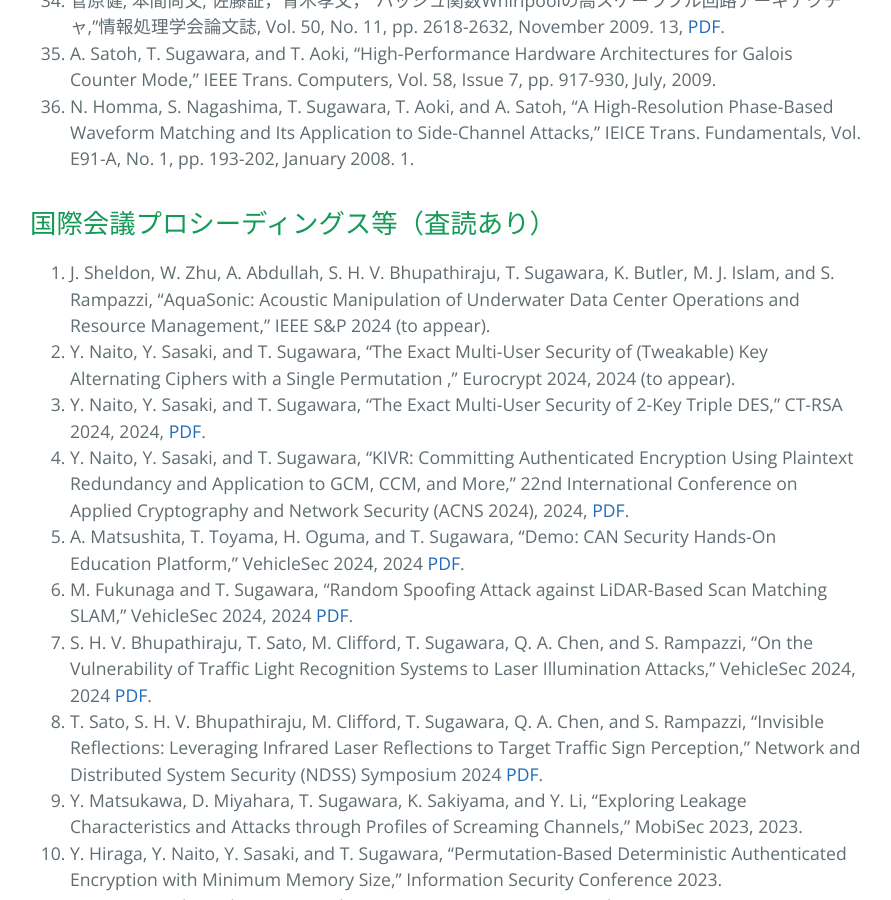
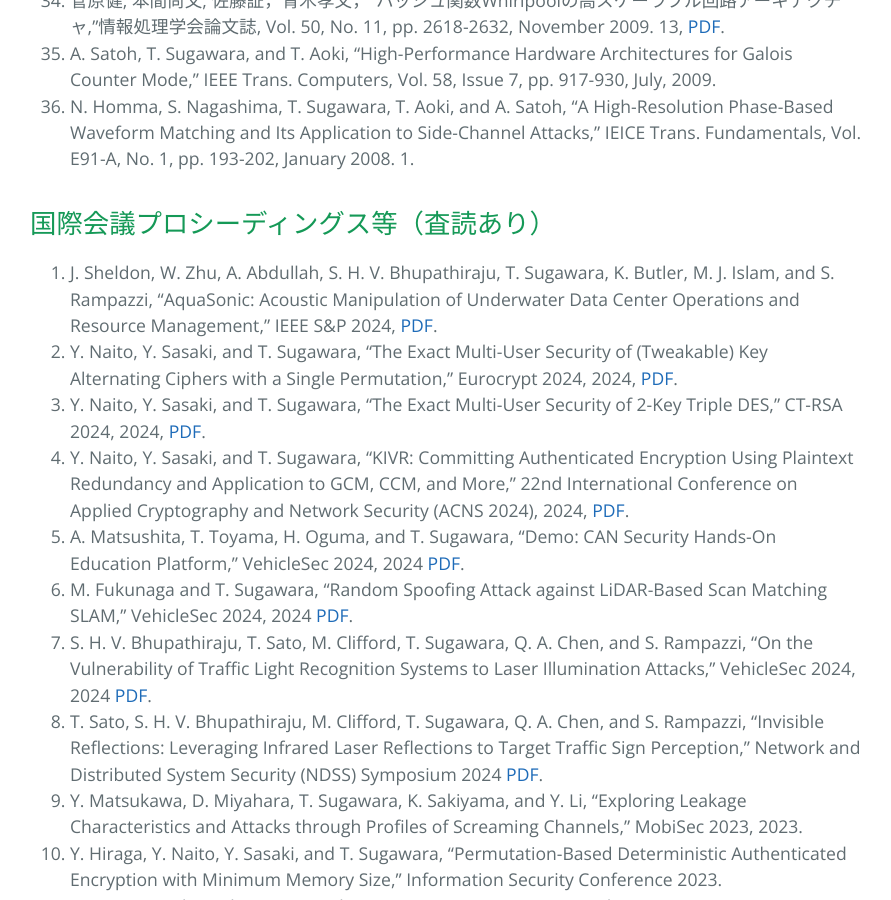
Before and after one commit to sugawara-bbbb/weblab, a Jekyll site: the page built from publication.md, in a window 1280 px wide and 900 px high, scrolled down 2996 px. Shown: the whole window, without its empty margins (194-1085 px from the left). Built offline with Jekyll 4.4.1, drawn with Linux system fonts in a browser that asks for light colours; our own code applies the rules of GitHub Pages for plain Markdown files.

Commit message:
More urls

```diff
--- a/publication.md
+++ b/publication.md
@@ -49,8 +49,8 @@ layout: default
 
 ## 国際会議プロシーディングス等（査読あり）
 
-1. J. Sheldon, W. Zhu, A. Abdullah, S. H. V. Bhupathiraju, T. Sugawara, K. Butler, M. J. Islam, and S. Rampazzi, "AquaSonic: Acoustic Manipulation of Underwater Data Center Operations and Resource Management," IEEE S&P 2024 (to appear).
-1. Y. Naito, Y. Sasaki, and T. Sugawara, "The Exact Multi-User Security of (Tweakable) Key Alternating Ciphers with a Single Permutation ," Eurocrypt 2024, 2024 (to appear).
+1. J. Sheldon, W. Zhu, A. Abdullah, S. H. V. Bhupathiraju, T. Sugawara, K. Butler, M. J. Islam, and S. Rampazzi, "AquaSonic: Acoustic Manipulation of Underwater Data Center Operations and Resource Management," IEEE S&P 2024, [PDF](https://www.computer.org/csdl/proceedings-article/sp/2024/313000a245/1WPcZ3IOXJu).
+1. Y. Naito, Y. Sasaki, and T. Sugawara, "The Exact Multi-User Security of (Tweakable) Key Alternating Ciphers with a Single Permutation," Eurocrypt 2024, 2024, [PDF](https://link.springer.com/chapter/10.1007/978-3-031-58716-0_4).
 1. Y. Naito, Y. Sasaki, and T. Sugawara, "The Exact Multi-User Security of 2-Key Triple DES," CT-RSA 2024, 2024, [PDF](https://link.springer.com/chapter/10.1007/978-3-031-58868-6_5).
 1. Y. Naito, Y. Sasaki, and T. Sugawara, "KIVR: Committing Authenticated Encryption Using Plaintext Redundancy and Application to GCM, CCM, and More," 22nd International Conference on Applied Cryptography and Network Security (ACNS 2024), 2024, [PDF](https://dl.acm.org/doi/abs/10.1007/978-3-031-54770-6_13).
 1. A. Matsushita, T. Toyama, H. Oguma, and T. Sugawara, "Demo: CAN Security Hands-On Education Platform," VehicleSec 2024, 2024 [PDF](https://www.ndss-symposium.org/wp-content/uploads/vehiclesec2024-3-demo.pdf).
```
